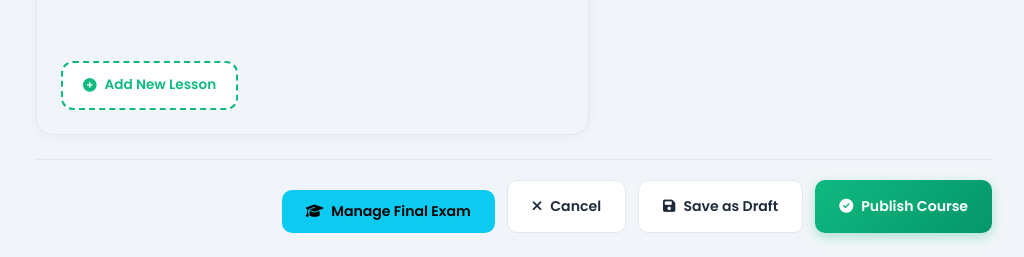
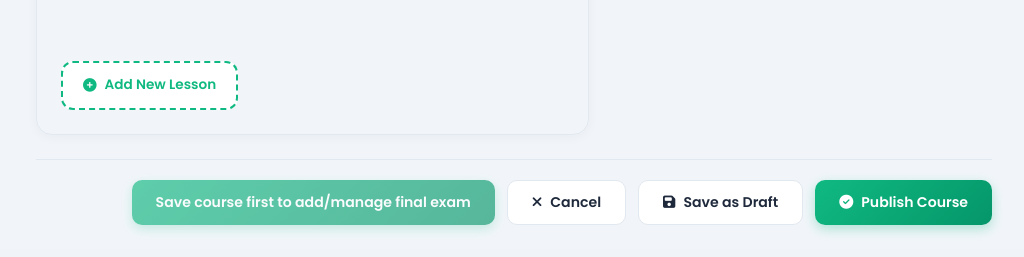
Before and after one commit to Muri68/ai_governance_academy_lms, a Django app: template templates/dashboard/admin/add_course.html in a window 1280 px wide. Shown: the part 1659-1916 px from the top of the page, without its empty margins (256-1280 px from the left). After the commit the page ends 1893 px from the top, so only its background shows below. Run offline with Django 5.2, Linux system fonts and the light colour scheme; the template is opened without the code that fills it, so the values that code supplies are empty; some libraries are stand-ins or nearby versions.

Commit message:
Add sample course fields & conditional exam button
Add is_featured, requirements, and what_you_learn fields to sample course seed data to enrich created courses. Update the add_course admin template to show an Add/Manage Final Exam button only when the course has been saved (course.id); otherwise display a disabled prompt to save first. Also adjust button label and styling and use the manage_final_exam URL name. Improves seed data completeness and prevents accessing exam management for unsaved courses.

```diff
--- a/templates/dashboard/admin/add_course.html
+++ b/templates/dashboard/admin/add_course.html
@@ -363,9 +363,15 @@
     </div>
 
     <div class="form-actions">
-        <a href="{% url 'dashboard:manage_final_exam' course_id=course.id %}" class="btn btn-info" style="margin-top: 10px;">
-            <i class="fas fa-graduation-cap"></i> Manage Final Exam
-        </a>
+        {% if course.id %}
+            <a href="{% url 'manage_final_exam' course_id=course.id %}" class="btn btn-primary">
+                Add/Manage Final Exam
+            </a>
+        {% else %}
+            <button type="button" class="btn btn-primary" disabled>
+                Save course first to add/manage final exam
+            </button>
+        {% endif %}
         <a href="{% url 'dashboard:manage_courses' %}" class="btn btn-secondary"><i class="fas fa-times"></i> Cancel</a>
         <button type="button" class="btn btn-secondary" onclick="saveAsDraft()"><i class="fas fa-save"></i> Save as Draft</button>
         <button type="submit" class="btn btn-primary" id="submitBtn"><i class="fas fa-check-circle"></i> {% if is_edit %}Update Course{% else %}Publish Course{% endif %}</button>
```
Also changed, not shown: apps/courses/management/commands/create_sample_courses.py (+12 -0 lines).
